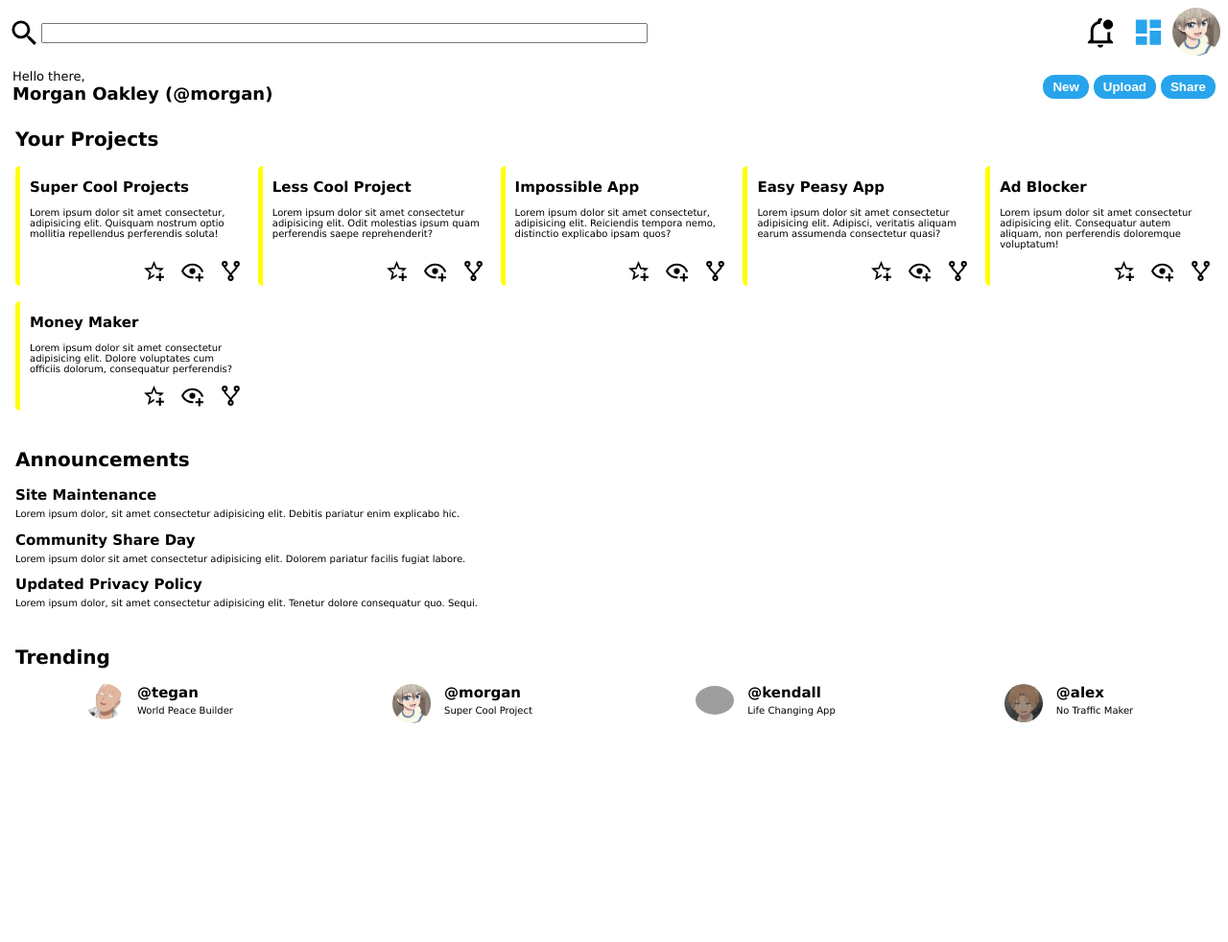
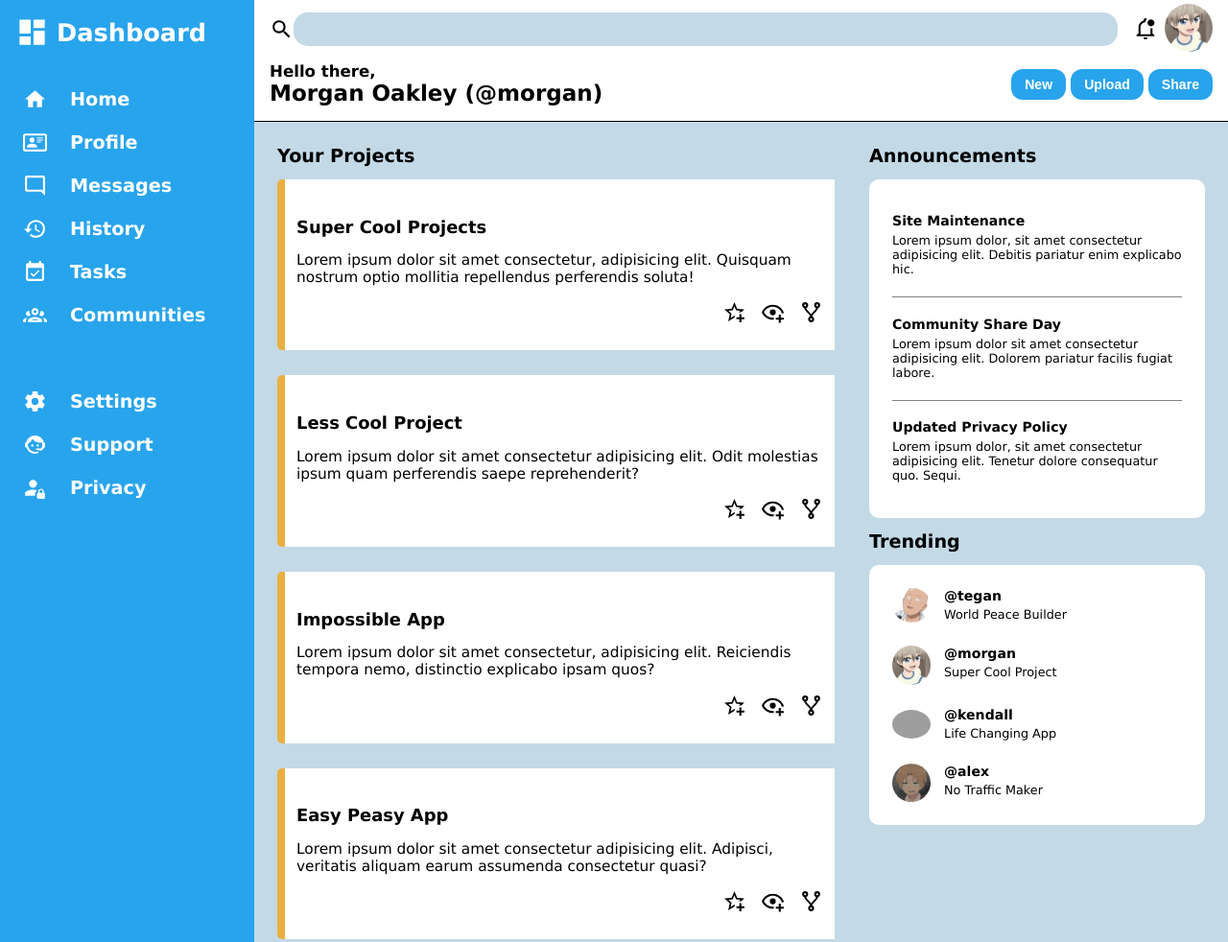
Before and after one commit to Viveyd/dashboard-design-1, a plain HTML site: page index.html in a window 1280 px wide. Shown: the top 982 px of the page at 96% size. Before the commit the page ends 800 px from the top, so only its background shows below. Drawn offline with Linux system fonts and the light colour scheme; grey boxes are pictures that could not be loaded.

Commit message:
Make page more responsive

```diff
--- a/style.css
+++ b/style.css
@@ -4,23 +4,31 @@
 }
 
 html{
-    height: 100vh;
+    height: 100%;
+    width: 100vw;
+
 }
 
 body{
     margin: 0;
     height: 100%;
+    width: 100%;
 }
 
 header{
-    padding: 8px;
-
+    position: sticky;
+    top: 0;
+    padding: 4px 16px 4px 16px;
+    box-sizing: border-box;
+    background: white;
+    border-bottom: 1px solid black;
+    z-index: 1;
 }
 
 header > .navbar{
     display: grid;
-    grid-auto-flow: column;
-    box-sizing: border-box;
+    grid-template-columns: 1fr auto;
+    gap: 16px;
 }
 
 .navbar > search{
@@ -32,10 +40,11 @@ header > .navbar{
 
 .navbar > search > button{
     border: 0;
-    width: 35px;
-    height: 35px;
+    width: 25px;
+    height: 25px;
     padding: 0;
     background-color: white;
+
 }
 
 .navbar > search > img.icon{
@@ -44,15 +53,29 @@ header > .navbar{
 }
 
 .navbar > search > .search-box{
-    height: 15px;
+    padding: 10px 8px 10px 8px;
+    border: 0;
+    border-radius: 15px;
+    background-color: #c3d9e6
+
 }
 
 .navbar > nav{
     display: grid;
     grid-auto-flow: column;
-    grid-auto-columns: 50px;
+    gap: 8px;
     justify-content: flex-end;
     align-items: center;
+}
+
+.navbar > nav img{
+    width: 25px;
+    height: 25px;
+}
+
+.navbar > nav > a:nth-child(3) img{
+    width: 50px;
+    height: 50px;
 }
 
 .navbar > nav > :last-child{
@@ -60,10 +83,10 @@ header > .navbar{
 }
 
 header > .hero{
-    margin-top: 12px;
     display: grid;
     grid-auto-flow: column;
-    padding: 0 5px 0 5px;
+    margin-top: 8px;
+    margin-bottom: 12px;
 }
 
 .hero > .user-profile{
@@ -85,6 +108,7 @@ header > .hero{
 
 .intro > :nth-child(1){
     font-size: 1.3rem;
+    font-weight: bold;
 }
 
 .intro > :nth-child(2){
@@ -101,19 +125,16 @@ header > .hero{
 
 .user-actions > button{
     border: 0;
-    padding: 5px 10px 5px 10px;
+    padding: 8px 14px 8px 14px;
     border-radius: 12px;
     background-color: #28a4ec;
     color: white;
     font-weight: bold;
+    font-size: 1.1rem;
 }
 
 .filter-blue{
     filter: invert(53%) sepia(54%) saturate(809%) hue-rotate(164deg) brightness(96%) contrast(92%);
-}
-
-.filter-yellow{
-    filter: invert(78%) sepia(45%) saturate(4383%) hue-rotate(15deg) brightness(92%) contrast(95%);
 }
 
 .nav-icon{
@@ -131,9 +152,6 @@ header > .hero{
     border-radius: 50%;
 }
 
-
-
-
 aside{
     box-sizing: border-box;
     padding: 16px;
@@ -143,7 +161,7 @@ aside{
 }
 
 aside > h1{
-    font-size: 3.5rem;
+    font-size: 3rem;
     font-weight: bold;
     margin:0;
     color: var(--text-color);
@@ -200,19 +218,27 @@ aside{
 
 main{
     padding: 16px;
-    padding-top: 0;
     display: grid;
     gap: 12px;
+    background-color: #c3d9e6;
 }
 
 main menu{
     list-style-type: none;
-    padding-left: 0;
+    padding: 24px;
+    background-color: white;
+    border-radius: 10px;
 }
 
 main section h1{
     font-size: 2rem;
+    margin: 0;
 }
+
+main section:not(:first-child) h1{
+    margin-top: 0;
+}
+
 
 main menu a{
     color: black;
@@ -220,21 +246,34 @@ main menu a{
 
 }
 
+main menu p{
+    font-size: 1.2rem;
+
+}
+
+main menu h2{
+    font-size: 1.4rem;
+    font-weight: bolder;
+}
+
 main menu.projects{
     display: grid;
-    grid-template-columns: repeat(auto-fit, minmax(200px, 1fr));
+    grid-template-columns: repeat(auto-fit, minmax(250px, 1fr));
     max-width: inherit;
     gap: 16px;
+    background-color: transparent;
+    padding: 0;
 }
 
 menu.projects > li{
     display: grid;
     box-sizing: border-box;
-    padding-left: 10px;
+    padding: 24px 12px 24px 12px;
     grid-template-rows: auto min-content;
-    border-left: 5px solid yellow;
+    border-left: 8px solid #e9af43;
     border-top-left-radius: 5px;
     border-bottom-left-radius: 5px;
+    background-color: white;
 }
 
 menu.projects .project-actions{
@@ -255,6 +294,16 @@ menu.projects .project-actions{
     width: 25px;
 }
 
+menu.announcements{
+    display: grid;
+    gap: 8px;
+}
+
+menu.announcements li:not(:last-child){
+    padding-bottom: 8px;
+    border-bottom: 1px solid grey;
+}
+
 menu.announcements h2{
     margin-bottom: 5px;
 }
@@ -266,9 +315,9 @@ menu.announcements p{
 
 menu.trending{
     display: grid;
-    grid-template-columns: repeat(auto-fit, minmax(140px,1fr));
-    gap: 16px;
-    justify-items: center;
+    /* grid-template-columns: repeat(auto-fit, minmax(100px,1fr)); */
+    gap: 24px;
+    justify-items: left;
 }
 
 menu.trending a{
@@ -294,3 +343,125 @@ menu.trending img{
     height: 40  px;
     border-radius: 50%;
 }
+
+@media screen and (min-width: 800px) {
+    :root{
+        font-size: 80%;
+    }
+    body{
+        display: grid;
+        grid-template-columns: 265px 1fr;
+        grid-template-rows: auto 1fr;
+    }
+
+    .navbar > nav > :nth-child(2){
+        display: none;
+    }
+
+    header{
+        grid-area: 1 / 2 / 2 / 3;
+    }
+
+    aside{
+        display: unset;
+        grid-area: 1 / 1 / 3 / 2;
+    }
+
+    aside > h1 img{
+        width: 35px;
+        height: 35px;
+    }
+
+    aside h1{
+        font-size: 2rem;
+    }
+
+    aside a{
+        font-size: 1.5rem;
+    }
+
+
+    main{
+        box-sizing: border-box;
+        padding: 24px;
+        grid-area: 2 / 2 / 3 / 3;
+    }
+
+    main > section > h1{
+        font-size: 1.5rem;
+    }
+
+    main menu.projects {
+        grid-template-columns: repeat(auto-fit, minmax(350px, 1fr));
+    }
+
+
+}
+
+@media screen and (min-width: 1200px) {
+    main{
+        box-sizing: border-box;
+        grid-template-columns:1fr 350px;
+        grid-template-rows: auto 1fr;
+        gap: 0 36px;
+    }
+
+    main > :nth-child(1) {
+        grid-area: 1 / 1 / 3 / 2;
+
+    }
+
+    main > section:nth-child(1) > menu{
+        grid-template-columns: repeat(auto-fit, minmax(385px, 1fr));
+        gap: 26px 26px;
+    }
+
+    main > :nth-child(2) {
+        grid-area: 1 / 2 / 2 / 3;
+        grid-template-rows: 1fr;
+    }
+
+    main > section:nth-child(2) h2{
+        font-size: 1.1rem;
+    }
+
+    main > section:nth-child(2) p{
+        font-size: 1rem;
+    }
+
+
+    main > :nth-child(2) > menu{
+        grid-template-rows: 1fr;
+    }
+
+    main > :nth-child(3){
+        grid-area: 2 / 2 / 3 / 3;
+        grid-template-rows: 1fr;
+    }
+
+    main > :nth-child(3) > menu{
+        display: grid;
+        grid-template-columns: unset;
+        grid-template-rows: 1fr;
+        gap: 24px;
+    }
+
+    main > :nth-child(3) h1{
+        margin-top: 0;
+    }
+
+    main > :nth-child(3) h2{
+        font-size: 1.1rem;
+    }
+
+    main > :nth-child(3) p{
+        font-size: 1rem;
+    }
+}
+
+@media screen and (min-width: 1322px) {
+    main > section:nth-child(1) > menu{
+
+    }
+
+}
```
